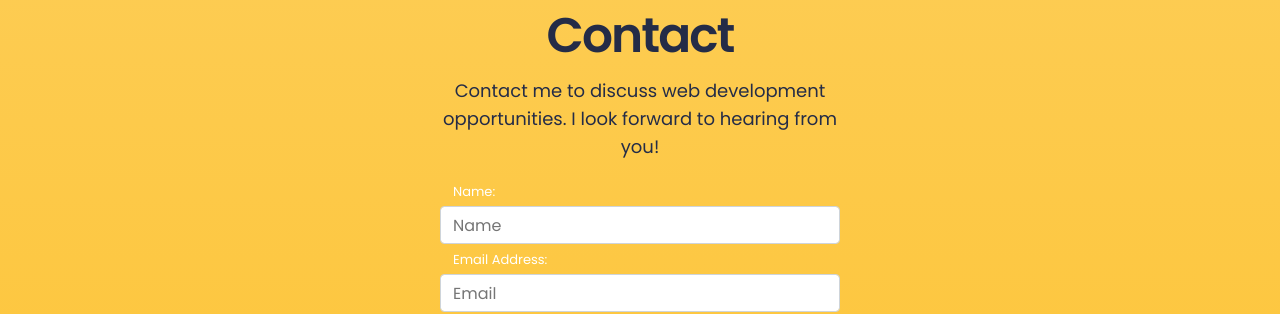
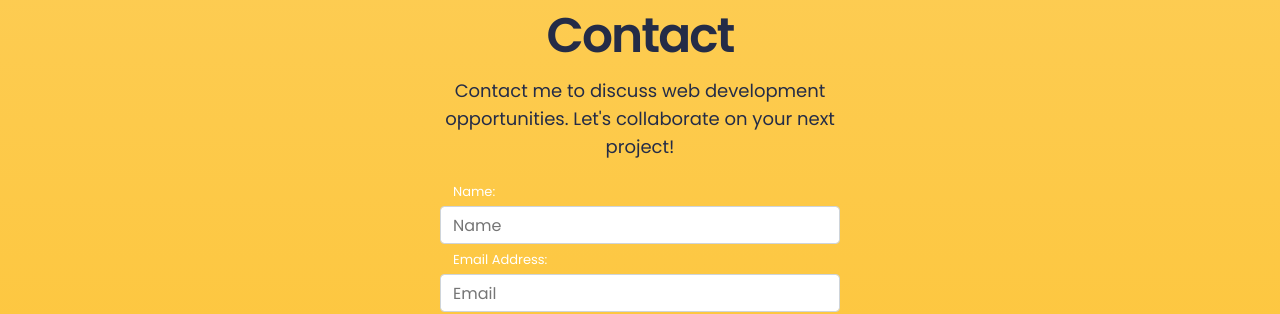
Before and after one commit to rehmpke/rogerehmpkesite, a Jekyll site: the page built from index.html, in a window 1280 px wide and 900 px high, scrolled down 2606 px. Shown: the part 182-496 px from the top of the window. Built offline with Jekyll 4.4.1, drawn with Linux system fonts in a browser that asks for light colours.

Commit message:
Update contactme.html
Modify the phrase to include Let's collaborate on your next project.

```diff
--- a/_includes/contactme.html
+++ b/_includes/contactme.html
@@ -1,7 +1,7 @@
 <aside class="contactme space-top space-bottom" id="ContactMe">
     <form style="margin:0 auto;">
       <h2>Contact</h2>
-      <p>Contact me to discuss web development opportunities. I look forward to hearing from you!</p>
+      <p>Contact me to discuss web development opportunities. Let's collaborate on your next project!</p>
       <div class="form-group">
         <label for="name">Name:</label>
         <input class="form-control" id="name" name="name" type="text" placeholder="Name" required="" />
```
